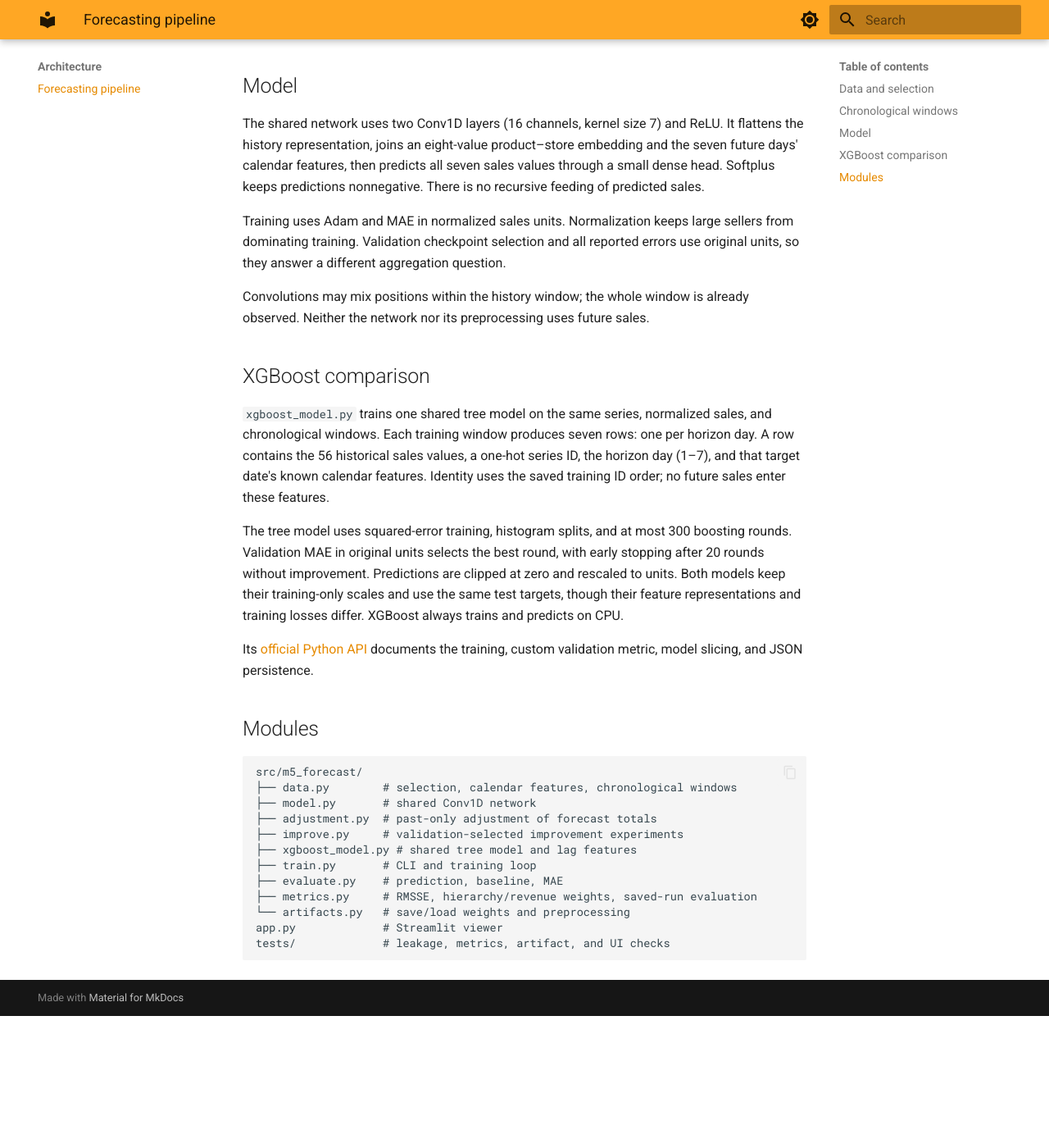
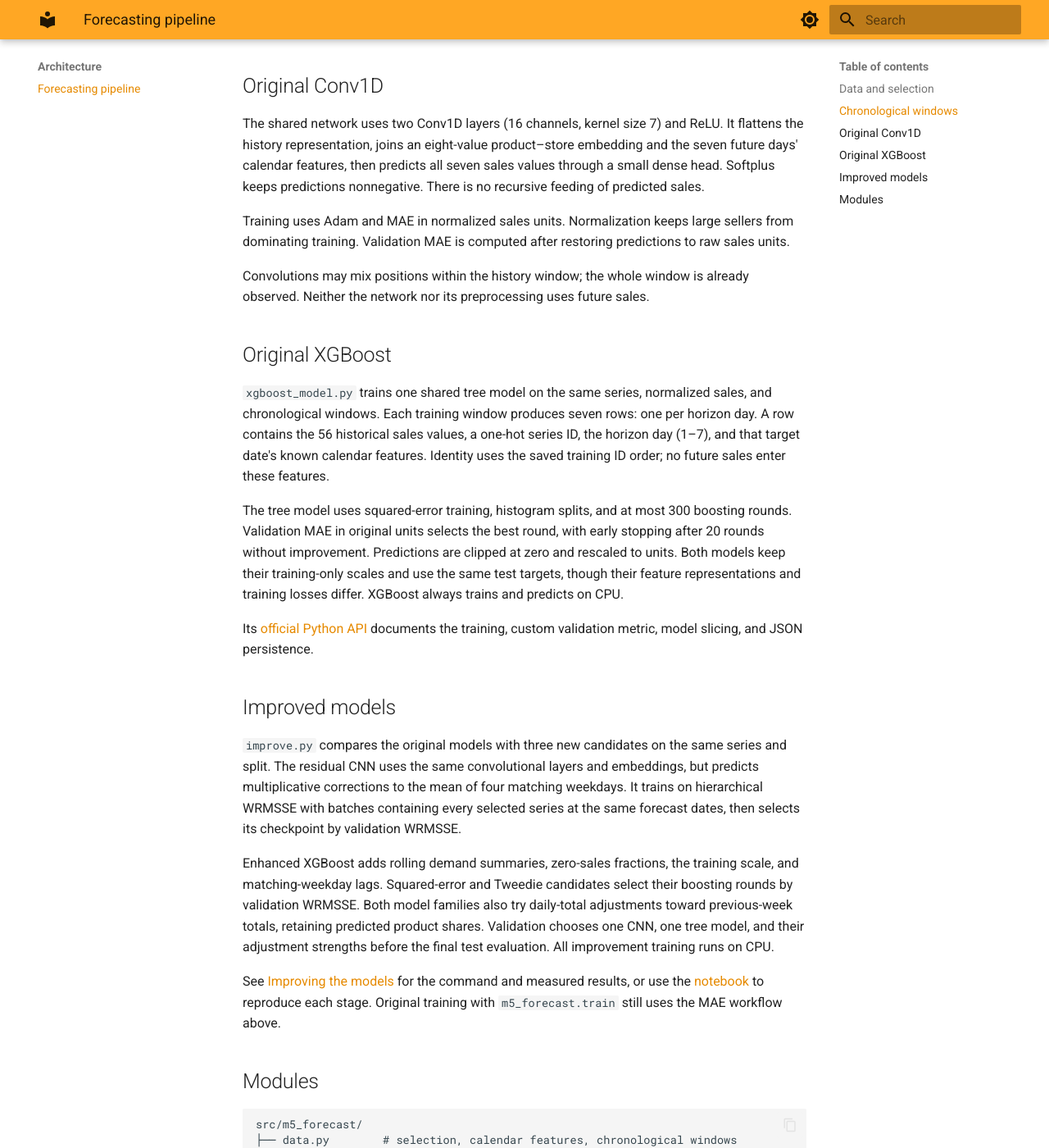
Before and after one commit to pdemeulenaer/m5-ts-forecast-demo, an MkDocs documentation site: the page built from docs/architecture/index.md, in a window 1280 px wide and 1400 px high, scrolled down 1036 px. Shown: the whole window at 82% size. Built offline with MkDocs 1.6.1 and Material for MkDocs 9.7.7, drawn with Linux system fonts in a browser that asks for light colours; before the commit the page ends 2275 px from its top, so only the background shows below that; some of the changed text lies outside the part shown.

````diff
--- a/docs/architecture/index.md
+++ b/docs/architecture/index.md
@@ -22,7 +22,7 @@ With the usual 1,941 sales days and default splits:
 | Period | Target days | Use |
 | --- | --- | --- |
 | Training | `d_1`–`d_1829` | Select series, fit scales, and learn weights |
-| Validation | `d_1830`–`d_1885` | Choose the epoch with lowest unit MAE |
+| Validation | `d_1830`–`d_1885` | Select checkpoints by MAE originally, WRMSSE for improvements |
 | Test | `d_1886`–`d_1941` | Final comparison at eight weekly forecast dates |
 
 The first training forecast starts at `d_57`. At every forecast origin, the input
@@ -34,7 +34,7 @@ Test forecast dates advance by seven days. This is a rolling backtest: actual
 sales from the previous test week become inputs to the next week, with no retraining
 or scale updates. It is not one 56-day forecast made at the start of test.
 
-## Model
+## Original Conv1D
 
 The shared network uses two Conv1D layers (16 channels, kernel size 7) and ReLU.
 It flattens the history representation, joins an eight-value product–store
@@ -43,13 +43,13 @@ sales values through a small dense head. Softplus keeps predictions nonnegative.
 There is no recursive feeding of predicted sales.
 
 Training uses Adam and MAE in normalized sales units. Normalization keeps large
-sellers from dominating training. Validation checkpoint selection and all reported
-errors use original units, so they answer a different aggregation question.
+sellers from dominating training. Validation MAE is computed after restoring
+predictions to raw sales units.
 
 Convolutions may mix positions within the history window; the whole window is
 already observed. Neither the network nor its preprocessing uses future sales.
 
-## XGBoost comparison
+## Original XGBoost
 
 `xgboost_model.py` trains one shared tree model on the same series, normalized sales,
 and chronological windows. Each training window produces seven rows: one per
@@ -67,6 +67,25 @@ differ. XGBoost always trains and predicts on CPU.
 Its [official Python API](https://xgboost.readthedocs.io/en/stable/python/python_api.html)
 documents the training, custom validation metric, model slicing, and JSON persistence.
 
+## Improved models
+
+`improve.py` compares the original models with three new candidates on the same
+series and split. The residual CNN uses the same convolutional layers and embeddings,
+but predicts multiplicative corrections to the mean of four matching weekdays.
+It trains on hierarchical WRMSSE with batches containing every selected series at
+the same forecast dates, then selects its checkpoint by validation WRMSSE.
+
+Enhanced XGBoost adds rolling demand summaries, zero-sales fractions, the training
+scale, and matching-weekday lags. Squared-error and Tweedie candidates select their
+boosting rounds by validation WRMSSE. Both model families also try daily-total
+adjustments toward previous-week totals, retaining predicted product shares.
+Validation chooses one CNN, one tree model, and their adjustment strengths before
+the final test evaluation. All improvement training runs on CPU.
+
+See [Improving the models](../operations/improvements.md) for the command and
+measured results, or use the [notebook](../operations/notebook.md) to reproduce each
+stage. Original training with `m5_forecast.train` still uses the MAE workflow above.
+
 ## Modules
 
 ```text
@@ -81,5 +100,6 @@ src/m5_forecast/
 ├── metrics.py     # RMSSE, hierarchy/revenue weights, saved-run evaluation
 └── artifacts.py   # save/load weights and preprocessing
 app.py             # Streamlit viewer
+notebooks/         # step-by-step reproduction and experiments
 tests/             # leakage, metrics, artifact, and UI checks
 ```
````
Also changed, not shown: README.md (+36 -19 lines), docs/getting-started/configuration.md (+27 -2 lines), docs/getting-started/installation.md (+27 -5 lines), docs/operations/evaluation.md (+8 -5 lines), 1 other file.
